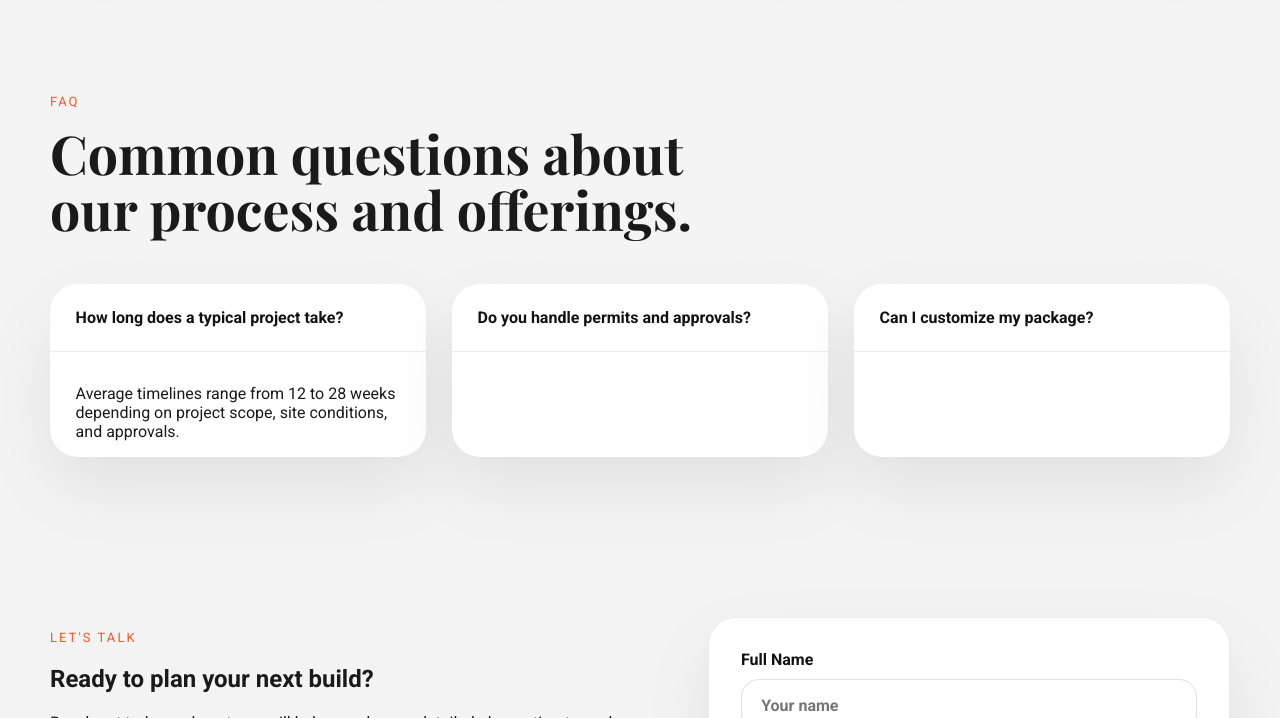
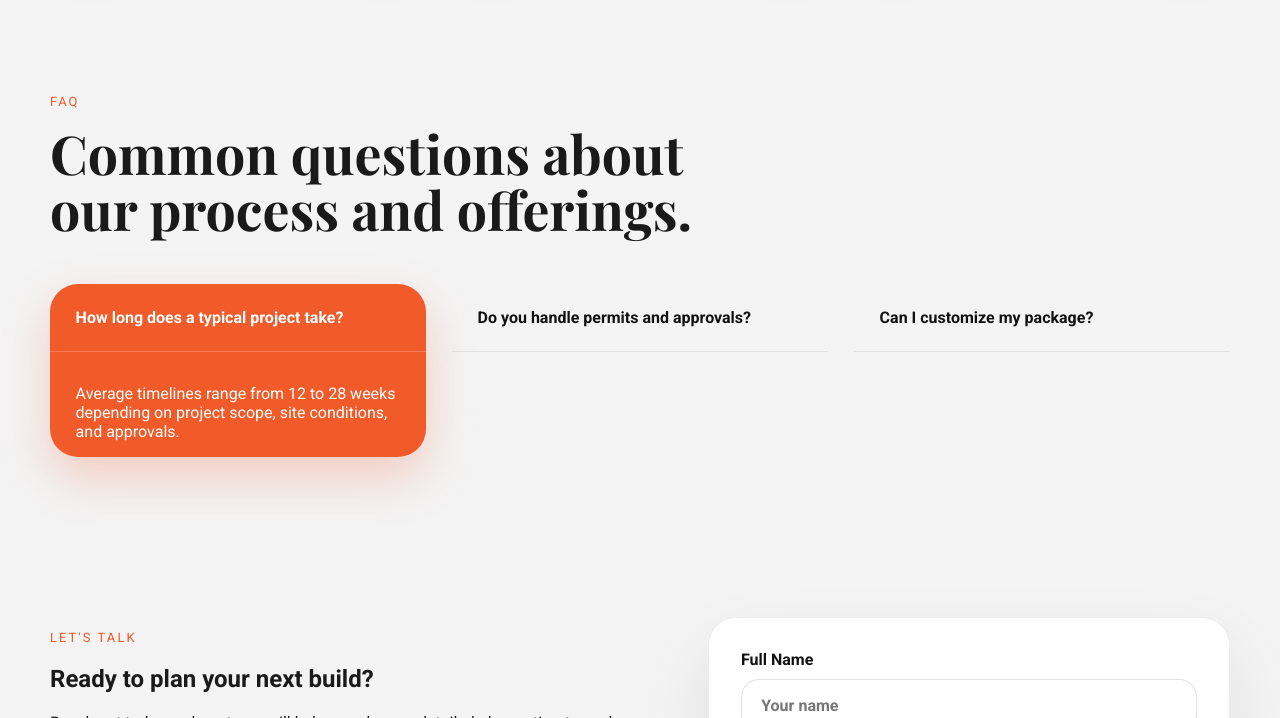
Before and after one commit to vishnuaranatech/Arana.in, a website: page public/index.html in a window 1280 px wide. Both pictures are taken after a click on the button "How long does a typical project take?". Shown: the part 7961-8679 px from the top of the page. Drawn offline with nearby package versions, Linux system fonts and the light colour scheme.

Commit message:
styling update

```diff
--- a/public/css/styles.css
+++ b/public/css/styles.css
@@ -488,13 +488,18 @@ button {
 .timeline-card,
 .project-card,
 .testimonial-card,
-.faq-item,
 .contact-form-panel,
 .counter-card,
 .estimate-result {
   background: #fff;
   border-radius: 28px;
   box-shadow: var(--shadow);
+}
+
+.faq-item {
+  background: transparent;
+  border-radius: 28px;
+  box-shadow: none;
 }
 
 .package-card {
@@ -696,18 +701,18 @@ button {
   cursor: default;
 }
 
-.faq-item:hover {
+.faq-item.active {
   background: #F15A29;
   transform: translateY(-3px);
   box-shadow: 0 20px 48px rgba(241, 90, 41, 0.26);
 }
 
-.faq-item:hover .faq-question,
-.faq-item:hover .faq-answer p {
+.faq-item.active .faq-question,
+.faq-item.active .faq-answer p {
   color: #fff;
 }
 
-.faq-item:hover .faq-question {
+.faq-item.active .faq-question {
   border-bottom-color: rgba(255,255,255,0.2);
 }
 
--- a/public/js/script.js
+++ b/public/js/script.js
@@ -102,7 +102,7 @@ window.addEventListener('load', () => {
   }, 600);
   setTimeout(() => {
     openLeadModal();
-  }, 60000);
+  }, 10000);
 });
 
 leadCloseBtn.addEventListener('click', closeLeadModal);
```
